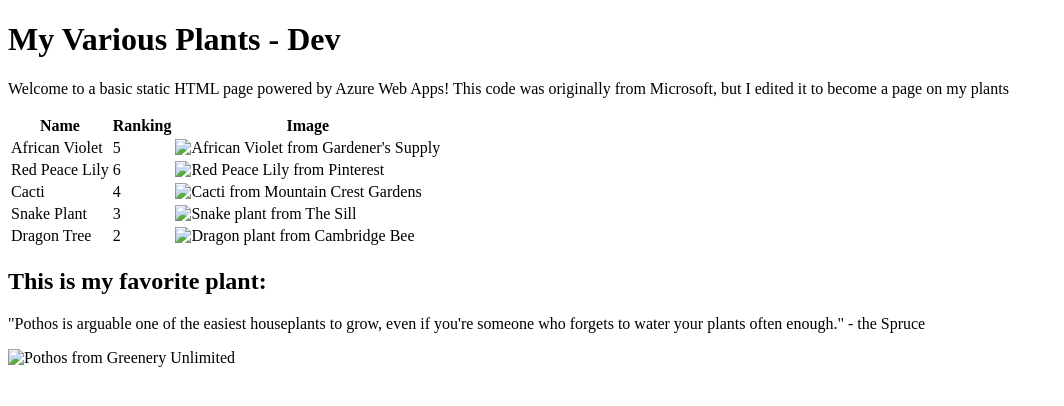
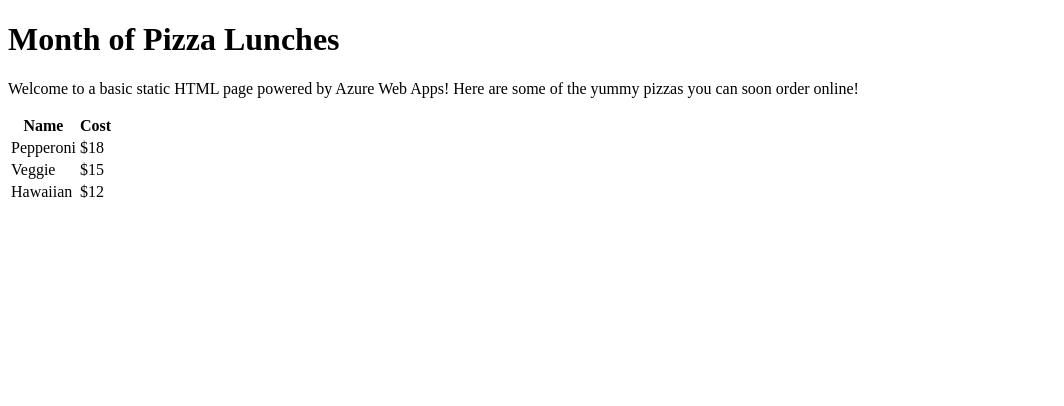
Before and after one commit to cattk/test, a plain HTML site: page prod/index.html in a window 1280 px wide. Shown: the whole page, without its empty margins (0-1064 px from the left). Drawn offline with Linux system fonts and the light colour scheme.

Commit message:
Update index.html

```diff
--- a/prod/index.html
+++ b/prod/index.html
@@ -3,39 +3,27 @@
 
   <head>
     <meta charset="UTF-8">
-    <title> P L A N T S <3 </title>
+    <title>MoL Pizza Store</title>
   </head>
 
   <body>
-    <h1>My Various Plants - Dev</h1>
-    <p>Welcome to a basic static HTML page powered by Azure Web Apps! This code was originally from Microsoft, but I edited it to become a page on my plants</p>
+    <h1>Month of Pizza Lunches</h1>
+    <p>Welcome to a basic static HTML page powered by Azure Web Apps! Here are some of the yummy pizzas you can soon order online!</p>
 
     <table>
       <tr>
-        <th>Name</th><th>Ranking</th><th>Image</th>
+        <th>Name</th><th>Cost</th>
       </tr>
       <tr>
-        <td>African Violet</td><td>5</td><td><img src="africanviolet.jpg" alt="African Violet from Gardener's Supply" width="100" height="150"></td>
+        <td>Pepperoni</td><td>$18</td>
       </tr>
       <tr>
-        <td>Red Peace Lily</td><td>6</td><td><img src="peacelily.jpg" alt="Red Peace Lily from Pinterest" width="100" height="150"></td>
+        <td>Veggie</td><td>$15</td>
       </tr>
       <tr>
-        <td>Cacti</td><td>4</td><td><img src="cacti.jpg" alt="Cacti from Mountain Crest Gardens" width="100" height="100"></td>
-      </tr>
-       <tr>
-        <td>Snake Plant</td><td>3</td><td><img src="snake.jpg" alt="Snake plant from The Sill" width="100" height="150"></td>
-      </tr>
-       <tr>
-        <td>Dragon Tree</td><td>2</td><td><img src="dragon.jpg" alt="Dragon plant from Cambridge Bee" width="100" height="200"></td>
+        <td>Hawaiian</td><td>$12</td>
       </tr>
     </table>
-
-    <h2>This is my favorite plant: </h2>
-
-  <p>"Pothos is arguable one of the easiest houseplants to grow, even if you're someone who forgets to water your plants often enough." - the Spruce </p>
-
-  <img src="pothos.jpg" alt="Pothos from Greenery Unlimited" width="200" height="200">
 
   </body>
 
```
